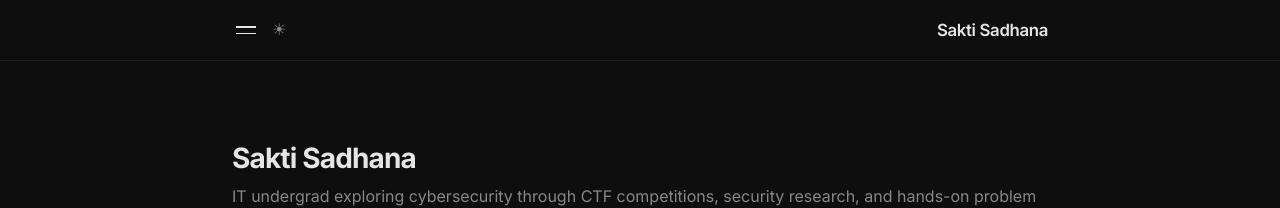
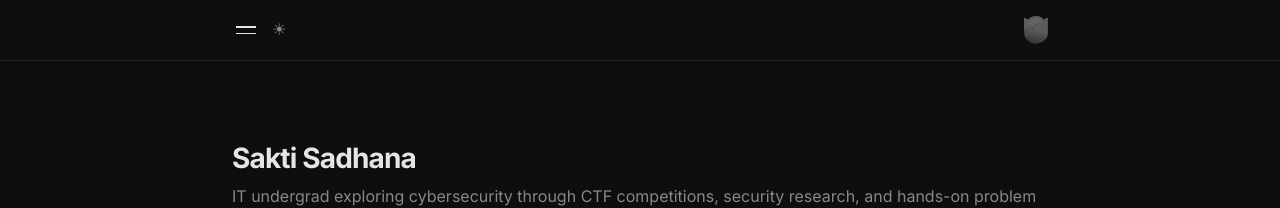
Before and after one commit to saktisadhana/saktisadhana.github.io, a Jekyll site: the page built from index.html, in a window 1280 px wide. Shown: the top 208 px of the page. Built offline with Jekyll 4.4.1, drawn with Linux system fonts in a browser that asks for light colours.

Commit message:
feat: implement site navigation component and base stylesheet

```diff
--- a/_includes/nav.html
+++ b/_includes/nav.html
@@ -7,7 +7,9 @@
       </button>
       <button class="nav__theme-toggle" id="theme-toggle" aria-label="Toggle theme"></button>
     </div>
-    <a href="{{ '/' | relative_url }}" class="nav__logo">{{ site.title }}</a>
+    <a href="{{ '/' | relative_url }}" class="nav__logo" aria-label="{{ site.title }}">
+      <img src="{{ '/assets/favicon.svg' | relative_url }}" alt="{{ site.title }}">
+    </a>
   </div>
   <ul class="nav__links" id="nav-links">
     {% assign nav_pages = site.pages | where: "nav", true | sort: "nav_order" %}
--- a/assets/css/main.css
+++ b/assets/css/main.css
@@ -97,14 +97,22 @@
 }
 
 .nav__logo {
-  font-size: 1.05rem;
-  font-weight: 600;
-  color: var(--black);
-  letter-spacing: -0.02em;
+  display: flex;
+  align-items: center;
+  line-height: 1;
 }
 
-.nav__logo:hover {
-  color: var(--black);
+.nav__logo img {
+  height: 28px;
+  width: auto;
+  display: block;
+  filter: grayscale(1) brightness(0.6);
+  transition: filter 0.35s ease, transform 0.35s ease;
+}
+
+.nav__logo:hover img {
+  filter: grayscale(0) brightness(1) drop-shadow(0 0 6px rgba(133, 168, 234, 0.35));
+  transform: scale(1.08);
 }
 
 .nav__links {
@@ -1039,21 +1047,25 @@
   border-color: var(--blue);
 }
 
-/* Click (active) states */
-a:active,
+/* Click (active) states — subtle background tint */
 .post-list__link:active,
-.prose a:active { color: var(--blue); }
+.not-found__links a:active {
+  background: rgba(133, 168, 234, 0.08);
+}
+
+.prose a:active {
+  background: rgba(133, 168, 234, 0.1);
+  border-radius: 2px;
+}
 
 button:active,
 .copy-btn:active,
 .share-btn:active,
 .nav__toggle:active,
-.nav__theme-toggle:active {
-  color: var(--blue);
-  border-color: var(--blue);
+.nav__theme-toggle:active,
+#back-to-top:active {
+  background: rgba(133, 168, 234, 0.15);
 }
-
-#back-to-top:active { background: var(--blue); }
 
 /* --- Fade-in Animation --- */
 .fade-in {
```
